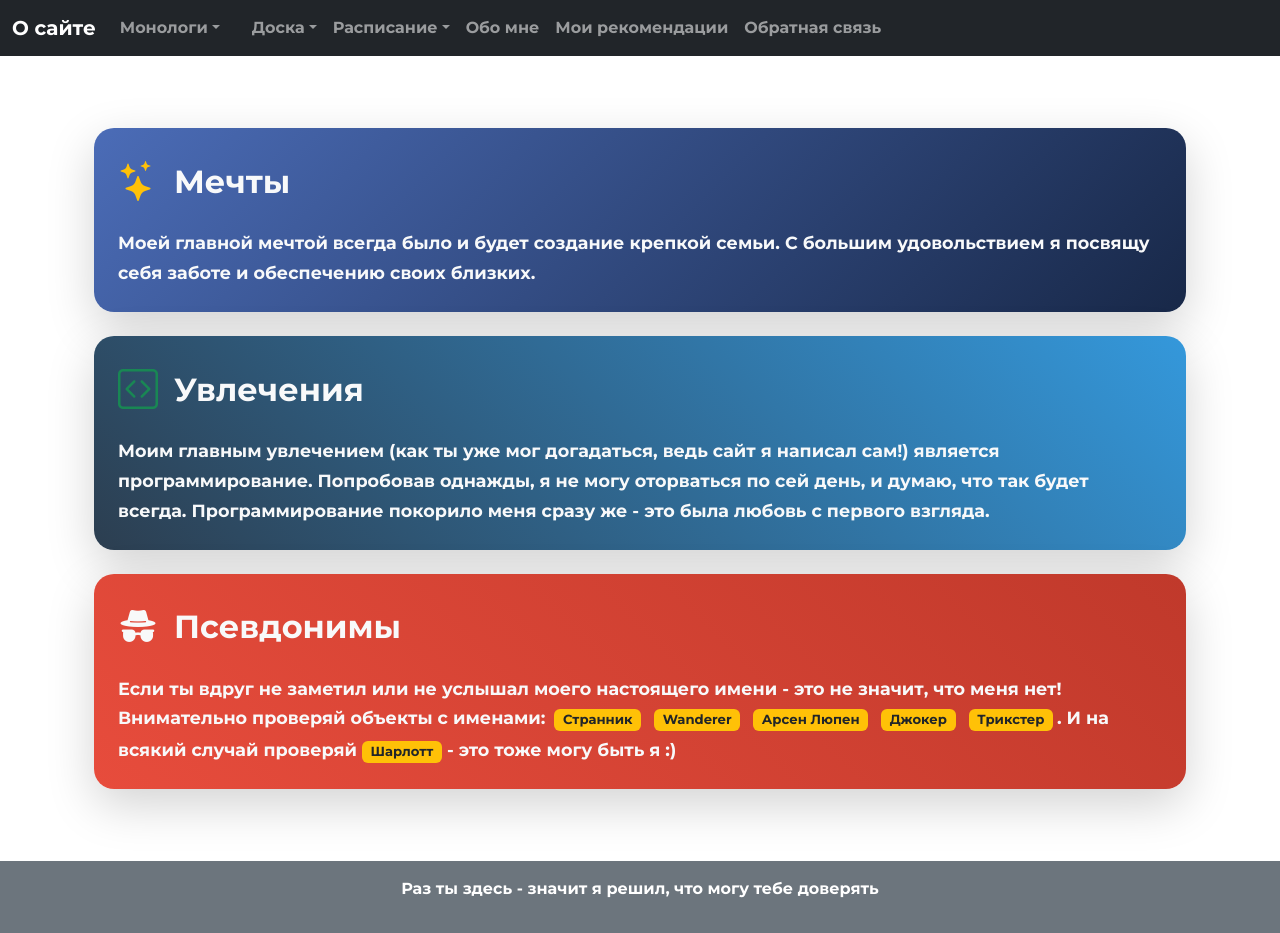
After one commit to Maxim-hub296/MyCardBoardBox, a Flask app: page /about_me in a window 1280 px wide. The commit adds this page. Run offline with Flask 3, Linux system fonts and the light colour scheme.

Commit message:
Закончен раздел "Обо мне"

```diff
--- a/app/routes.py
+++ b/app/routes.py
@@ -6,7 +6,7 @@ from app.database import Quotes
 from app.user import User
 @app.route("/")
 def about():
-    return render_template("about.html", title_name="О нас")
+    return render_template("about.html", title_name="О сайте")
 
 @app.route("/login", methods=['GET', 'POST'])
 def login():
@@ -42,3 +42,7 @@ def add_quotes():
 @app.route('/contact')
 def contact():
     return render_template('contact.html', title_name='Обратная связь')
+
+@app.route('/about_me')
+def about_me():
+    return render_template("about_me.html", title_name='Обо мне')
--- /dev/null
+++ b/app/templates/about_me.html
@@ -0,0 +1,76 @@
+
+ {% extends "base.html" %}
+
+{% block content %}
+
+<div class="container my-5">
+    <!-- Мечты -->
+    <div class="card shadow-lg mb-4 border-0 bg-gradient-primary" style="background: linear-gradient(135deg, #4b6cb7, #182848);">
+        <div class="card-body p-4">
+            <div class="d-flex align-items-center mb-3">
+                <i class="bi bi-stars fs-1 text-warning me-3"></i>
+                <h2 class="card-title text-light mb-0">Мечты</h2>
+            </div>
+            <p class="card-text text-light lead">
+                Моей главной мечтой всегда было и будет создание крепкой семьи.
+                С большим удовольствием я посвящу себя заботе и обеспечению своих близких.
+            </p>
+        </div>
+    </div>
+
+    <!-- Увлечения -->
+    <div class="card shadow-lg mb-4 border-0 bg-gradient-info" style="background: linear-gradient(45deg, #2c3e50, #3498db);">
+        <div class="card-body p-4">
+            <div class="d-flex align-items-center mb-3">
+                <i class="bi bi-code-square fs-1 text-success me-3"></i>
+                <h2 class="card-title text-light mb-0">Увлечения</h2>
+            </div>
+            <p class="card-text text-light lead">
+                Моим главным увлечением (как ты уже мог догадаться, ведь сайт я написал сам!)
+                является программирование. Попробовав однажды, я не могу оторваться по сей день,
+                и думаю, что так будет всегда. Программирование покорило меня сразу же -
+                это была любовь с первого взгляда.
+            </p>
+        </div>
+    </div>
+
+    <!-- Псевдонимы -->
+    <div class="card shadow-lg border-0 bg-gradient-danger" style="background: linear-gradient(45deg, #e74c3c, #c0392b);">
+        <div class="card-body p-4">
+            <div class="d-flex align-items-center mb-3">
+                <i class="bi bi-incognito fs-1 text-light me-3"></i>
+                <h2 class="card-title text-light mb-0">Псевдонимы</h2>
+            </div>
+            <p class="card-text text-light lead">
+                Если ты вдруг не заметил или не услышал моего настоящего имени - это не значит,
+                что меня нет! Внимательно проверяй объекты с именами:
+                <span class="badge bg-warning text-dark m-1">Странник</span>
+                <span class="badge bg-warning text-dark m-1">Wanderer</span>
+                <span class="badge bg-warning text-dark m-1">Арсен Люпен</span>
+                <span class="badge bg-warning text-dark m-1">Джокер</span>
+                <span class="badge bg-warning text-dark m-1">Трикстер</span>.
+                И на всякий случай проверяй <span class="badge bg-warning text-dark">Шарлотт</span> -
+                это тоже могу быть я :)
+            </p>
+        </div>
+    </div>
+</div>
+
+<style>
+    .card {
+        border-radius: 20px;
+        transition: transform 0.3s ease, box-shadow 0.3s ease;
+    }
+
+    .card:hover {
+        transform: translateY(-5px);
+        box-shadow: 0 10px 20px rgba(0,0,0,0.2);
+    }
+
+    .lead {
+        font-size: 1.1rem;
+        line-height: 1.7;
+    }
+</style>
+
+{% endblock %}
--- a/app/templates/base.html
+++ b/app/templates/base.html
@@ -57,13 +57,8 @@
                         <li><a class="dropdown-item" href="#">Школьное расписание</a></li>
                         <li><a class="dropdown-item" href="#">Статичное расписание</a></li>
                     </ul>
-                <li class="nav-item dropdown">
-                    <a class="nav-link dropdown-toggle" href="#" role="button" data-bs-toggle="dropdown">Обо мне</a>
-                    <ul class="dropdown-menu">
-                        <li><a class="dropdown-item" href="#">Увлечение и мечты</a></li>
-                        <li><a class="dropdown-item" href="#">Псевдонимы</a></li>
-                        <li><a class="dropdown-item" href="#">Достижения</a></li>
-                    </ul>
+                <li class="nav-item">
+                    <a class="nav-link" href="/about_me" >Обо мне</a>
                 <li class="nav-item">
                     <a class="nav-link" href="#">Мои рекомендации</a>
                 </li>
```
